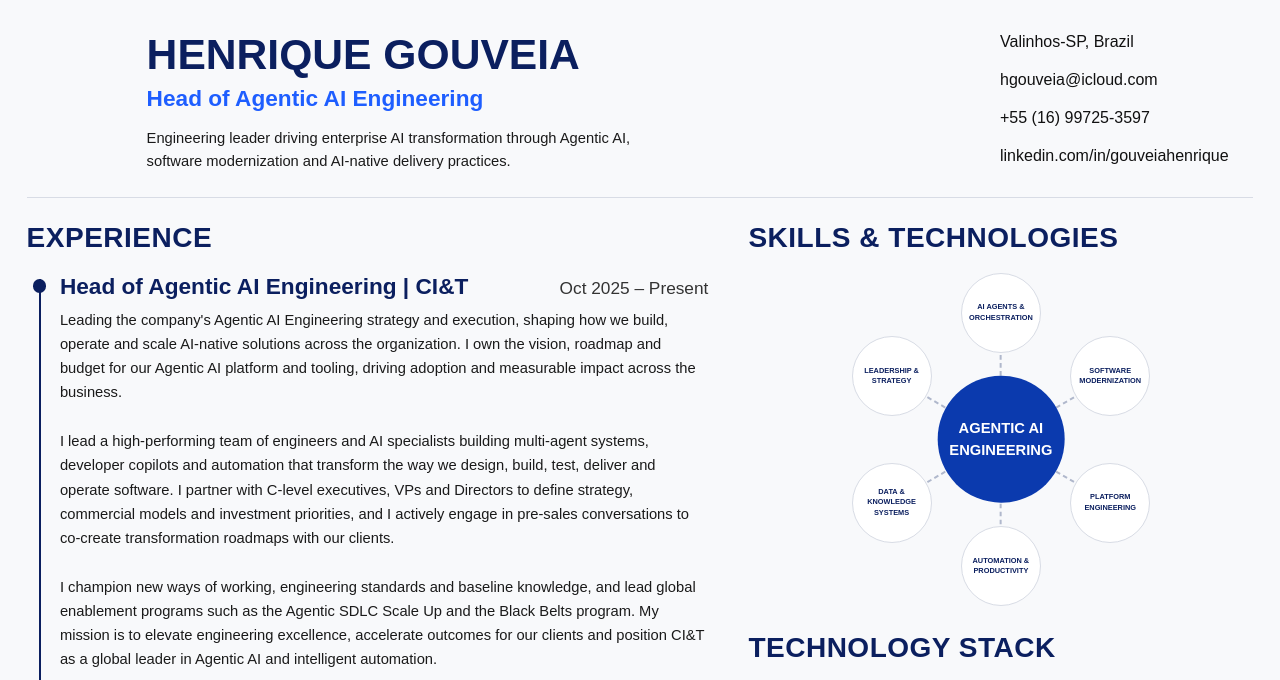
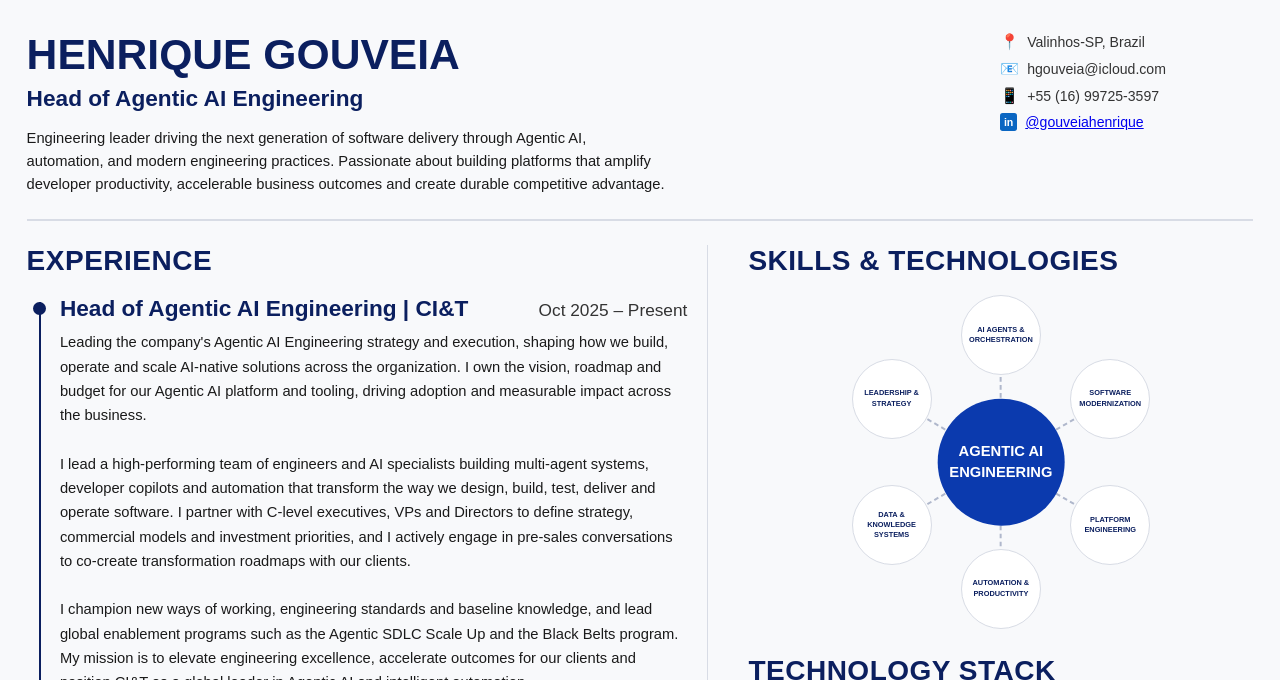
Before and after one commit to henriquegouveia/career, a plain HTML site: page index.html in a window 1280 px wide. Shown: the top 680 px of the page. Drawn offline with Linux system fonts and the light colour scheme.

Commit message:
Add files via upload

```diff
--- a/index.html
+++ b/index.html
@@ -25,7 +25,7 @@
       display: flex;
       justify-content: space-between;
       align-items: flex-start;
-      padding-left: 9.375vw;
+      /* padding-left: 9.375vw; */
       margin-bottom: 1.875vw;
     }
 
@@ -42,7 +42,7 @@
     .role {
       font-size: 1.77vw;
       font-weight: 600;
-      color: #1E5EFF;
+      color: #0B1F5F;
       margin-bottom: 1.15vw;
     }
 
@@ -57,9 +57,37 @@
       padding-left: 2.08vw;
       display: flex;
       flex-direction: column;
-      gap: 1.5625vw;
-      font-size: 1.25vw;
-      color: #111;
+      gap: 0.677vw;
+      font-size: 1.1vw;
+      color: #333;
+    }
+
+    .contact-item {
+      display: flex;
+      align-items: center;
+      gap: 0.625vw;
+    }
+
+    .contact-icon {
+      font-size: 1.2vw;
+      width: 1.5vw;
+      display: flex;
+      justify-content: center;
+      flex-shrink: 0;
+    }
+
+    .linkedin-badge {
+      width: 1.35vw;
+      height: 1.35vw;
+      background: #0A66C2;
+      color: white;
+      border-radius: 0.208vw;
+      display: flex;
+      align-items: center;
+      justify-content: center;
+      font-size: 0.833vw;
+      font-weight: 800;
+      flex-shrink: 0;
     }
 
     /* DIVIDER */
@@ -74,6 +102,11 @@
       display: grid;
       grid-template-columns: 1.35fr 1fr;
       gap: 3.125vw;
+    }
+
+    .content > div:first-child {
+      border-right: 0.104vw solid #D8DCE5;
+      padding-right: 1.5625vw;
     }
 
     /* SECTION TITLE */
@@ -322,15 +355,28 @@
         <div class="name">HENRIQUE GOUVEIA</div>
         <div class="role">Head of Agentic AI Engineering</div>
         <div class="summary">
-          Engineering leader driving enterprise AI transformation through Agentic AI,<br>
-          software modernization and AI-native delivery practices.
+          Engineering leader driving the next generation of software delivery through Agentic AI,<br>
+          automation, and modern engineering practices. Passionate about building platforms that amplify<br>
+          developer productivity, accelerable business outcomes and create durable competitive advantage.
         </div>
       </div>
       <div class="contact">
-        <div>Valinhos-SP, Brazil</div>
-        <div>hgouveia@icloud.com</div>
-        <div>+55 (16) 99725-3597</div>
-        <div>linkedin.com/in/gouveiahenrique</div>
+        <div class="contact-item">
+          <span class="contact-icon">📍</span>
+          <span>Valinhos-SP, Brazil</span>
+        </div>
+        <div class="contact-item">
+          <span class="contact-icon">📧</span>
+          <span>hgouveia@icloud.com</span>
+        </div>
+        <div class="contact-item">
+          <span class="contact-icon">📱</span>
+          <span>+55 (16) 99725-3597</span>
+        </div>
+        <div class="contact-item">
+          <div class="linkedin-badge">in</div>
+          <a href="https://linkedin.com/in/gouveiahenrique" target="_blank">@gouveiahenrique</a>
+        </div>
       </div>
     </div>
 
@@ -480,7 +526,6 @@
             <div class="tech-icon-item"><img src="https://raw.githubusercontent.com/lobehub/lobe-icons/refs/heads/master/packages/static-png/light/codex-color.png" alt="OpenAI"><span>OpenAI (Codex)</span></div>
             <div class="tech-icon-item"><img src="https://avatars.githubusercontent.com/u/225919603?s=200&v=4" alt="OpenHands"><span>OpenHands</span></div>
             <div class="tech-icon-item"><img src="https://cdn.simpleicons.org/langchain/1C3C3C" alt="LangGraph"><span>LangGraph</span></div>
-            <div class="tech-icon-item"><div class="tech-badge" style="background:#0078D4;">AG</div><span>AutoGen</span></div>
             <div class="tech-icon-item"><div class="tech-badge" style="background:#0B1F5F; font-size:9px;">MCP</div><span>MCP</span></div>
             <div class="tech-icon-item"><div class="tech-badge" style="background:#E63946;">Crew</div><span>CrewAI</span></div>
             <div class="tech-icon-item"><div class="tech-badge" style="background:#0078D4; font-size:9px;">SK</div><span>Semantic Kernel</span></div>
@@ -515,12 +560,10 @@
           <div class="tech-group-label">PLATFORMS &amp; TOOLS</div>
           <div class="tech-icons-row">
             <div class="tech-icon-item"><img src="https://cdn.simpleicons.org/docker/2496ED" alt="Docker"><span>Docker</span></div>
-            <div class="tech-icon-item"><img src="https://cdn.simpleicons.org/apachekafka/231F20" alt="Kafka"><span>Kafka</span></div>
             <div class="tech-icon-item"><img src="https://cdn.simpleicons.org/redis/FF4438" alt="Redis"><span>Redis</span></div>
             <div class="tech-icon-item"><img src="https://cdn.simpleicons.org/rabbitmq/FF6600" alt="RabbitMQ"><span>RabbitMQ</span></div>
             <div class="tech-icon-item"><img src="https://cdn.simpleicons.org/elastic/005571" alt="Elasticsearch"><span>Elasticsearch</span></div>
             <div class="tech-icon-item"><img src="https://cdn.simpleicons.org/git/F05032" alt="Git"><span>Git</span></div>
-            <div class="tech-icon-item"><img src="https://cdn.simpleicons.org/github/181717" alt="GitHub"><span>GitHub</span></div>
             <div class="tech-icon-item"><img src="https://cdn.simpleicons.org/jenkins/D24939" alt="Jenkins"><span>Jenkins</span></div>
             <div class="tech-icon-item"><img src="https://cdn.simpleicons.org/argo/EF7B4D" alt="ArgoCD"><span>ArgoCD</span></div>
             <div class="tech-icon-item"><img src="https://cdn.simpleicons.org/prometheus/E6522C" alt="Prometheus"><span>Prometheus</span></div>
```
